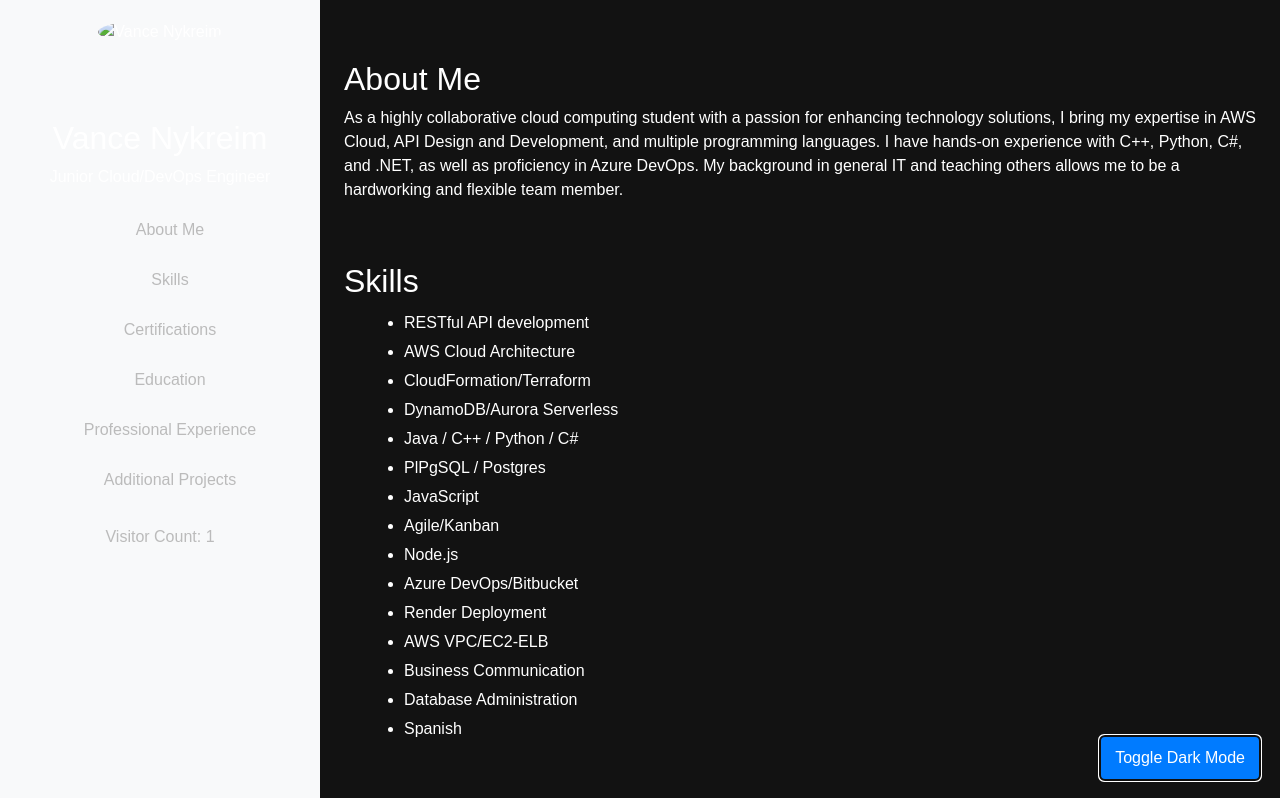
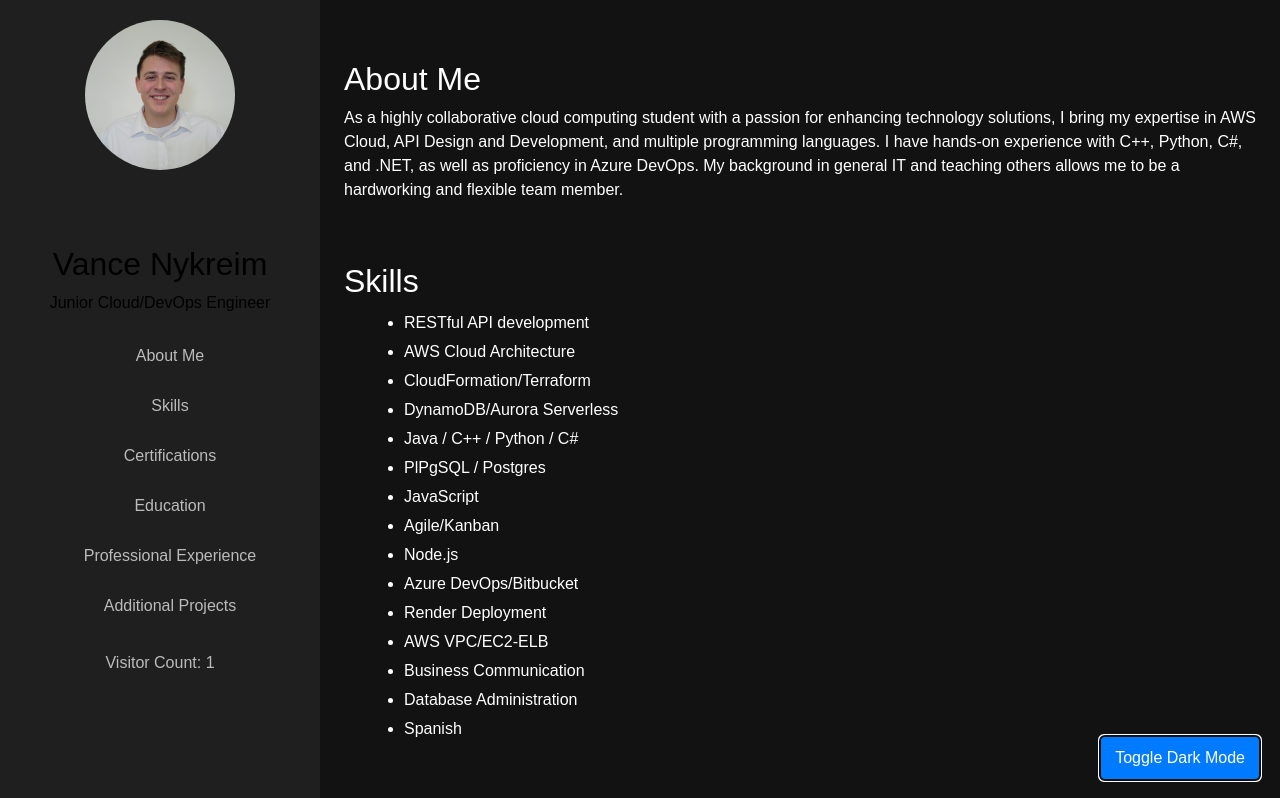
Before and after one commit to VanceNykreim/CloudResumeChallenge, a plain HTML site: page index.html in a window 1280 px wide. Both pictures are taken after a click on the button "Toggle Dark Mode". Shown: the top 798 px of the page. Drawn offline with nearby package versions, Linux system fonts and the light colour scheme.

Commit message:
added coloring and my profile pic

```diff
--- a/index.html
+++ b/index.html
@@ -10,10 +10,10 @@
 <body>
     <div class="container-fluid">
         <div class="row">
-            <nav class="col-md-3 d-none d-md-block bg-light sidebar">
+            <nav class="col-md-3 d-none d-md-block bg-lightblue sidebar">
                 <div class="sidebar-sticky">
                     <div class="profile text-center">
-                        <img src="your-headshot-url.jpg" alt="Vance Nykreim" class="img-fluid rounded-circle">
+                        <img src="images/profile_pic.jpeg" alt="Vance Nykreim" class="img-fluid rounded-circle">
                         <h2>Vance Nykreim</h2>
                         <p>Junior Cloud/DevOps Engineer</p>
                     </div>
--- a/styles/styles.css
+++ b/styles/styles.css
@@ -8,7 +8,7 @@ body {
     left: 0;
     top: 50%;
     transform: translateY(-50%);
-    background-color: #f8f9fa;
+    background-color: #3894ef; /* Light blue background for sidebar */
     padding-top: 20px;
     padding-bottom: 20px;
 }
@@ -19,12 +19,17 @@ body {
     margin-bottom: 15px;
 }
 
+.profile h2,
+.profile p {
+    color: #333; /* Default color */
+}
+
 .nav-link {
     color: #333;
 }
 
 .nav-link:hover {
-    color: #007bff;
+    color: #007bff; /* Light blue color on hover */
 }
 
 .visitor-counter {
@@ -68,6 +73,7 @@ ul li {
         position: fixed;
         top: 0;
         z-index: 1;
+        background-color: #3894ef; /* Light blue background for navbar */
     }
     .navbar-brand {
         flex-grow: 1;
@@ -87,6 +93,11 @@ body.dark-mode {
 
 body.dark-mode .sidebar {
     background-color: #1f1f1f;
+}
+
+body.dark-mode .profile h2,
+body.dark-mode .profile p {
+    color: #000000; /* Black text color for profile section in dark mode */
 }
 
 body.dark-mode .sidebar .nav-link {
```
Also changed, not shown: images/profile_pic.jpeg (added).
